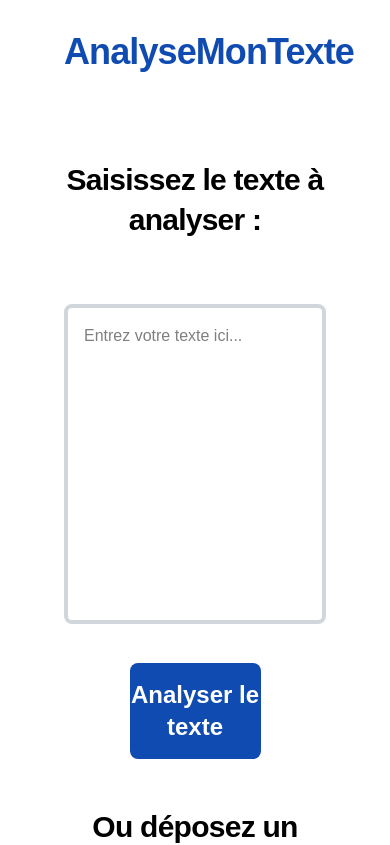
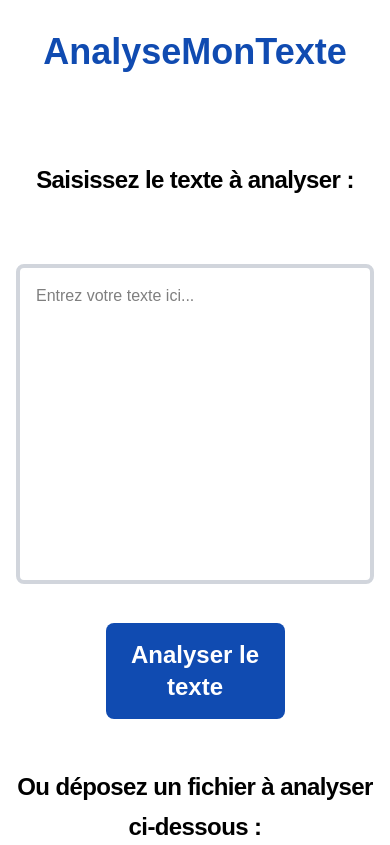
Before and after one commit to Ludovicscelles/ai-content-analyzer, a Next.js app: page / in a window 390 px wide. Shown: the top 845 px of the page. Built offline with nearby package versions, Linux system fonts and the light colour scheme.

Commit message:
feat(frontend): make homepage responsive

```diff
--- a/app/globals.css
+++ b/app/globals.css
@@ -32,7 +32,7 @@ body {
 }
 
 .section-title-h2 {
-  @apply w-full text-center mb-16 text-3xl font-semibold leading-10 tracking-tight text-black dark:text-zinc-50;
+  @apply w-full text-center mb-16 text-2xl sm:text-3xl font-semibold leading-10 tracking-tight text-black dark:text-zinc-50;
 }
 
 .section-title-h3 {
@@ -42,10 +42,6 @@ body {
 .section-text {
   @apply text-base text-left mb-4 text-black dark:text-white;
 }
-
-/* ul.section-text {
-  @apply list-disc pl-5 text-base text-black dark:text-white;
-} */
 
 ul.section-text {
   @apply list-none pl-0;
--- a/app/layout.tsx
+++ b/app/layout.tsx
@@ -17,9 +17,9 @@ export default function RootLayout({
       <body className="min-h-full flex flex-col">
         <div className="flex flex-col flex-1 items-center justify-center bg-zinc-50 font-sans dark:bg-black">
           {" "}
-          <main className="flex flex-1 w-full max-w-3xl flex-col items-center justify-between pt-8 pb-32 px-16 bg-white dark:bg-black sm:items-start">
+          <main className="flex flex-1 w-full max-w-3xl flex-col items-center justify-between pt-8 pb-32 px-4 sm:px-8 lg:px-16 bg-white dark:bg-black sm:items-start">
             <div className="flex w-full flex-col items-center gap-6 text-center">
-              <h1 className="w-full text-center mb-16 text-4xl font-bold tracking-tight blue-analyze-text dark:text-zinc-50 sm:text-6xl">
+              <h1 className="w-full text-center mb-16 text-4xl font-bold blue-analyze-text dark:text-zinc-50 sm:text-6xl">
                 AnalyseMonTexte
               </h1>
 
--- a/app/page.tsx
+++ b/app/page.tsx
@@ -92,19 +92,33 @@ export default function Home() {
 
   return (
     <div className="w-full">
-      <h2 className="section-title-h2">Saisissez le texte à analyser :</h2>
+      <h2 className="section-title-h2">Saisissez le texte à analyser&nbsp;:</h2>
       <textarea
         className="
-                h-80 w-full
-                rounded-lg border-4 border-gray-300
-                bg-white p-4 text-base text-black
+                h-80
+                w-full
+                max-w-3xl
+                box-border
+                p-4
+
+                rounded-lg
+                border-4
+                border-gray-300
+
+                bg-white
+                text-base
+                text-black
+
                 outline-none
+
                 focus:border-black
                 focus:ring-1
                 focus:ring-blue-analyze
+
                 custom-scrollbar
                 overflow-y-auto
                 resize-none
+
                 dark:border-zinc-700
                 dark:bg-zinc-900
                 dark:text-white
@@ -115,14 +129,18 @@ export default function Home() {
       />
       <ActionButton
         onClick={() => handleSubmit("text", "Aucun texte saisi")}
-        text={isLoadingType === "text" ? "Analyse en cours..." : "Analyser le texte"}
+        text={
+          isLoadingType === "text" ? "Analyse en cours..." : "Analyser le texte"
+        }
         disabled={isLoadingType !== null}
       />
 
       <h2 className="section-title-h2 mt-12">
-        Ou déposez un fichier à analyser ci-dessous (formats pris en charge :
-        .txt, .docx, .pdf) :
+        Ou déposez un fichier à analyser ci-dessous&nbsp;:
       </h2>
+      <p className="text-base text-center">
+        Formats acceptés : .txt, .docx, .pdf
+      </p>
       <label
         htmlFor="file-upload"
         onDragOver={handleDragOver}
```
